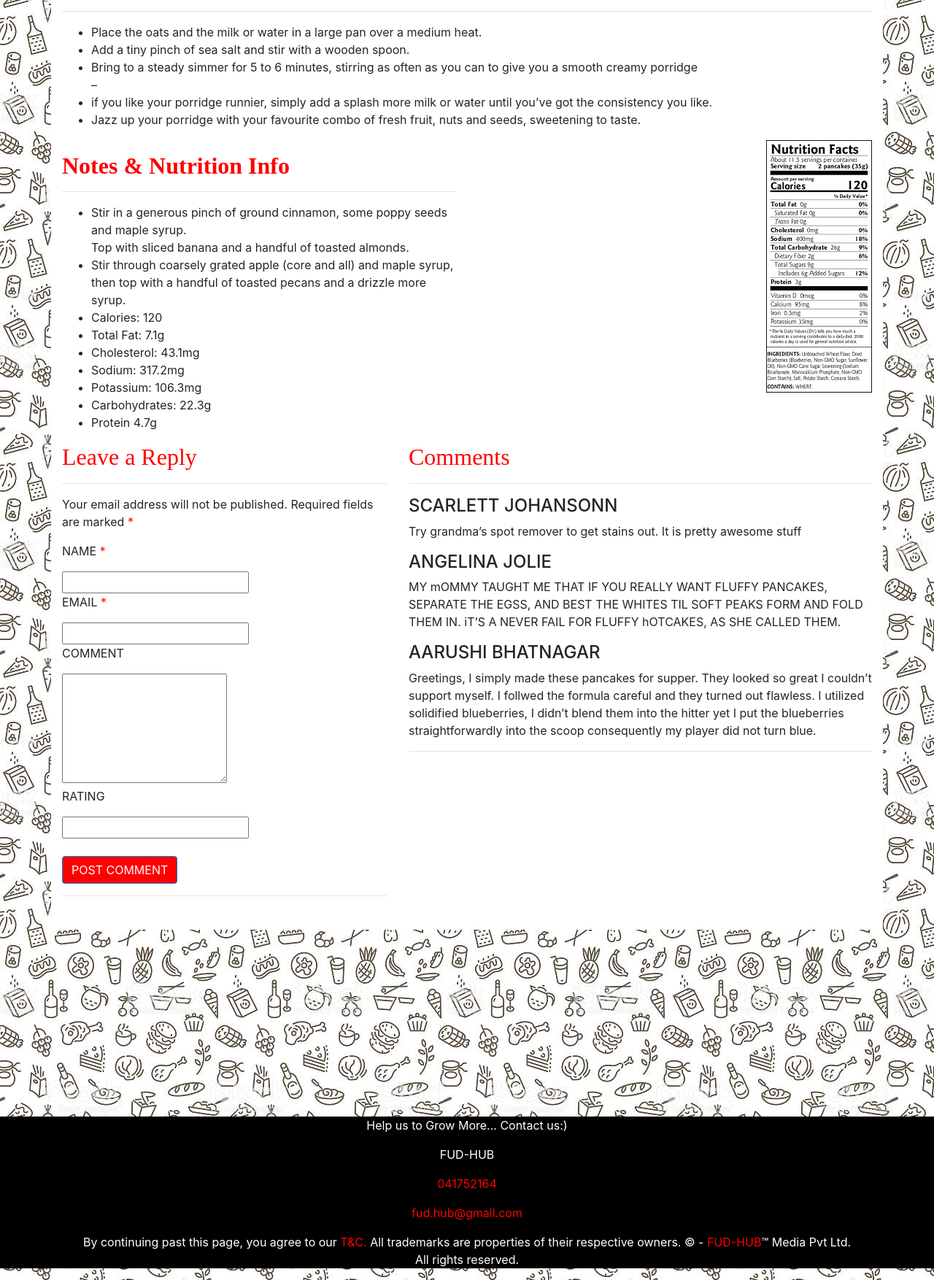
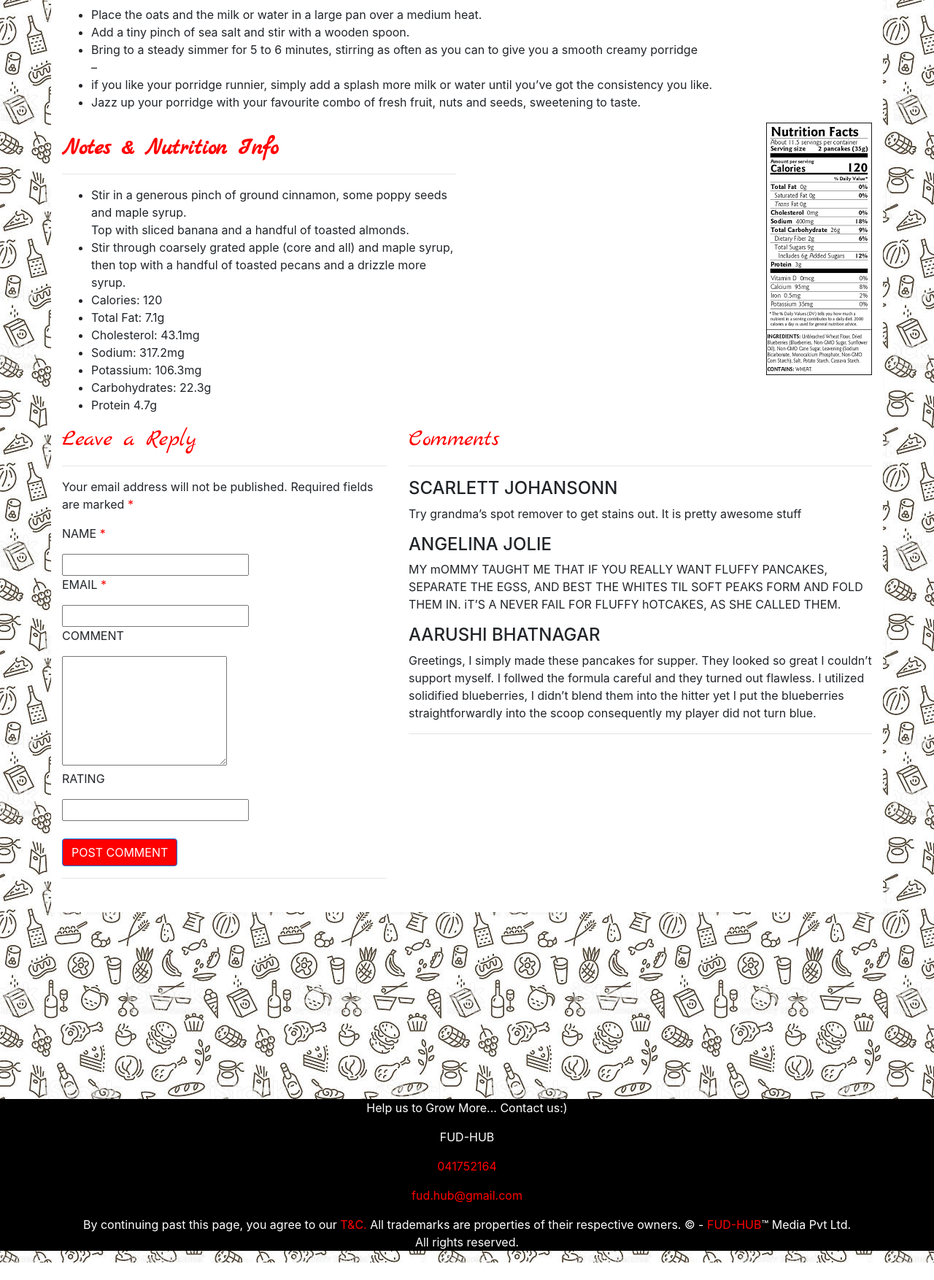
Before and after one commit to brogrammer2000/fud-hub_2.0, a PHP site: page /oatmeal.php in a window 1280 px wide. Shown: the part 811-2565 px from the top of the page at 73% size. After the commit the page ends 2541 px from the top, so only its background shows below. Run offline with PHP 8.4, Linux system fonts and the light colour scheme; some libraries are stand-ins or nearby versions.

Commit message:
Revert "sdsfsf"
This reverts commit 65bf7c6b2cb01d0eb032bb4886c5ac220e0259ff.

```diff
--- a/oatmeal.php
+++ b/oatmeal.php
@@ -1,23 +1,23 @@
 <!DOCTYPE html>
 <html lang="en">
 
-<head> Navbar-->...
-    <link rel="stylesheet" href="https://maxcdn.bootstrapcdn.com/bootstrap/4.3.1/css/bootstrap.min.css">
-    <script src="https://ajax.googleapis.com/ajax/libs/jquery/4.3.1/jquery.min.js"></script>
-    <script src="https://maxcdn.bootstrap
+<head>
     <!-- Required meta tags -->
     <meta charset="utf-8">
     <meta name="viewport" content="width=device-width, initial-scale=1, shrink-to-fit=no">
     <meta name="viewport" content="width=device-width, initial-scale=1.0">
 
-        <!-- Bootstrap CSS -->
-        <link rel="stylesheet" href="https://stackpath.bootstrapcdn.com/bootstrap/4.3.1/css/bootstrap.min.css" integrity="sha384-ggOyR0iXCbMQv3Xipma34MD+dH/1fQ784/j6cY/iJTQUOhcWr7x9JvoRxT2MZw1T" crossorigin="anonymous">
+    <!-- Bootstrap CSS -->
+    <link rel="stylesheet" href="https://stackpath.bootstrapcdn.com/bootstrap/4.3.1/css/bootstrap.min.css" integrity="sha384-ggOyR0iXCbMQv3Xipma34MD+dH/1fQ784/j6cY/iJTQUOhcWr7x9JvoRxT2MZw1T" crossorigin="anonymous">
 
-        <!--CSS link-->
-        <link href='https://fonts.googleapis.com/css?family=Marck Script' rel='stylesheet'>
-        <link rel="stylesheet" href="end_recipe_css.css">
+    <!--CSS link-->
+    <link href='https://fonts.googleapis.com/css?family=Marck Script' rel='stylesheet'>
+    <link rel="stylesheet" href="end_recipe_css.css">
 
-        <!--cdn.com/bootstrap/4.3.1/js/bootstrap.min.js">
+    <!-- Navbar-->
+    <link rel="stylesheet" href="https://maxcdn.bootstrapcdn.com/bootstrap/4.3.1/css/bootstrap.min.css">
+    <script src="https://ajax.googleapis.com/ajax/libs/jquery/4.3.1/jquery.min.js"></script>
+    <script src="https://maxcdn.bootstrapcdn.com/bootstrap/4.3.1/js/bootstrap.min.js">
     </script>
 
     <!--favicon link-->
```
